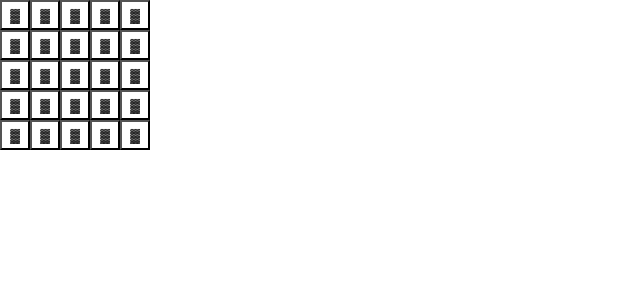
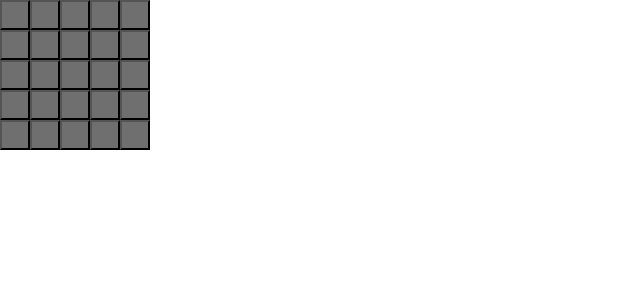
Before and after one commit to kalaxity/mine_sweeper, a React (Create React App) app: page / in a window 1280 px wide. Shown: the top 300 px of the page, without its empty margins (0-640 px from the left). Built offline with nearby package versions, Linux system fonts and the light colour scheme.

Commit message:
クリック前は灰色になっているように修正

```diff
--- a/src/App.tsx
+++ b/src/App.tsx
@@ -19,18 +19,16 @@ type CellProps = {
 }
 
 const Cell = (props: CellProps) => {
-  const display = (props: CellProps): string => {
-    // 開封前
-    if (!props.isOpened) return "▓"; // 開ける前は灰色になっている
+  const style = props.isOpened ? {} : { backgroundColor: "#6f6f6f" }
 
-    // 開封後
-    if (props.value === -1) return "💣";
-    if (props.value === 0) return "";
-    return props.value.toString();
-  }
+  let content: string;
+  if (!props.isOpened) content = "";
+  else if (props.value === -1) content = "💣";
+  else if (props.value === 0) content = "";
+  else content = props.value.toString();
 
   return (
-    <button className='cell' onClick={props.onClick}>{display(props)}</button>
+    <button className='cell' onClick={props.onClick} style={style}> {content}</button >
   )
 }
 
```
